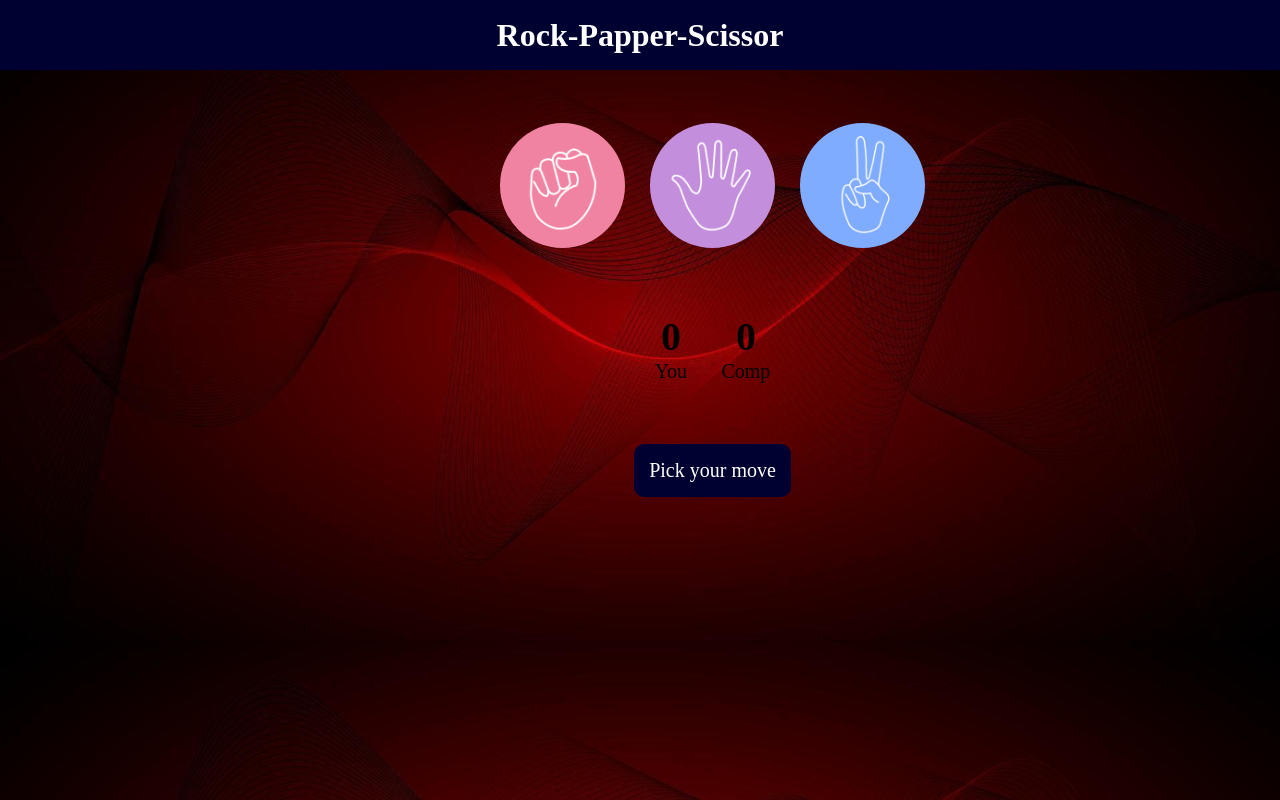
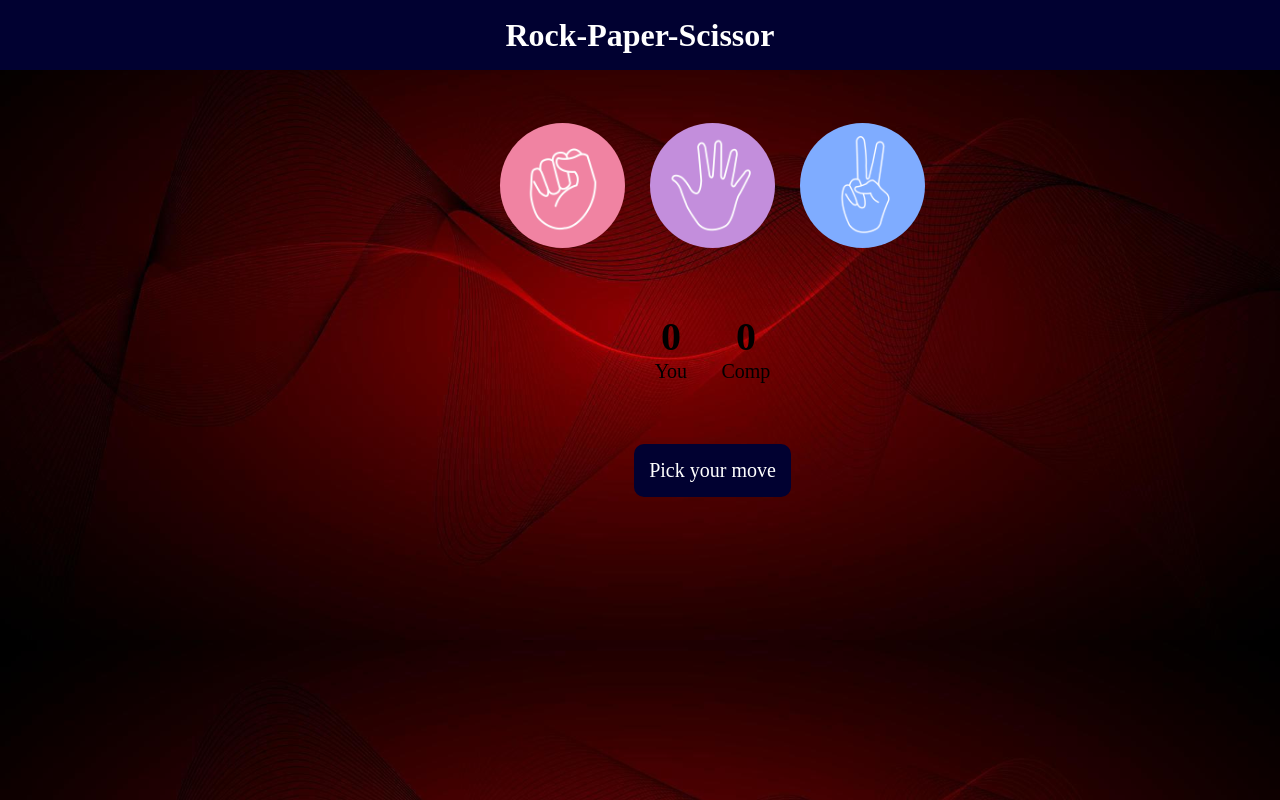
Before and after one commit to Ashish-Satyawali/rock-paper-scissor, a plain HTML site: page index.html in a window 1280 px wide. Drawn offline with Linux system fonts and the light colour scheme.

Commit message:
title correction

```diff
--- a/index.html
+++ b/index.html
@@ -9,7 +9,7 @@
 <body>
 
     <div id="heading">
-        <h1>Rock-Papper-Scissor</h1>
+        <h1>Rock-Paper-Scissor</h1>
     </div>
     <div id="content_area">
         <div id="box">
```
